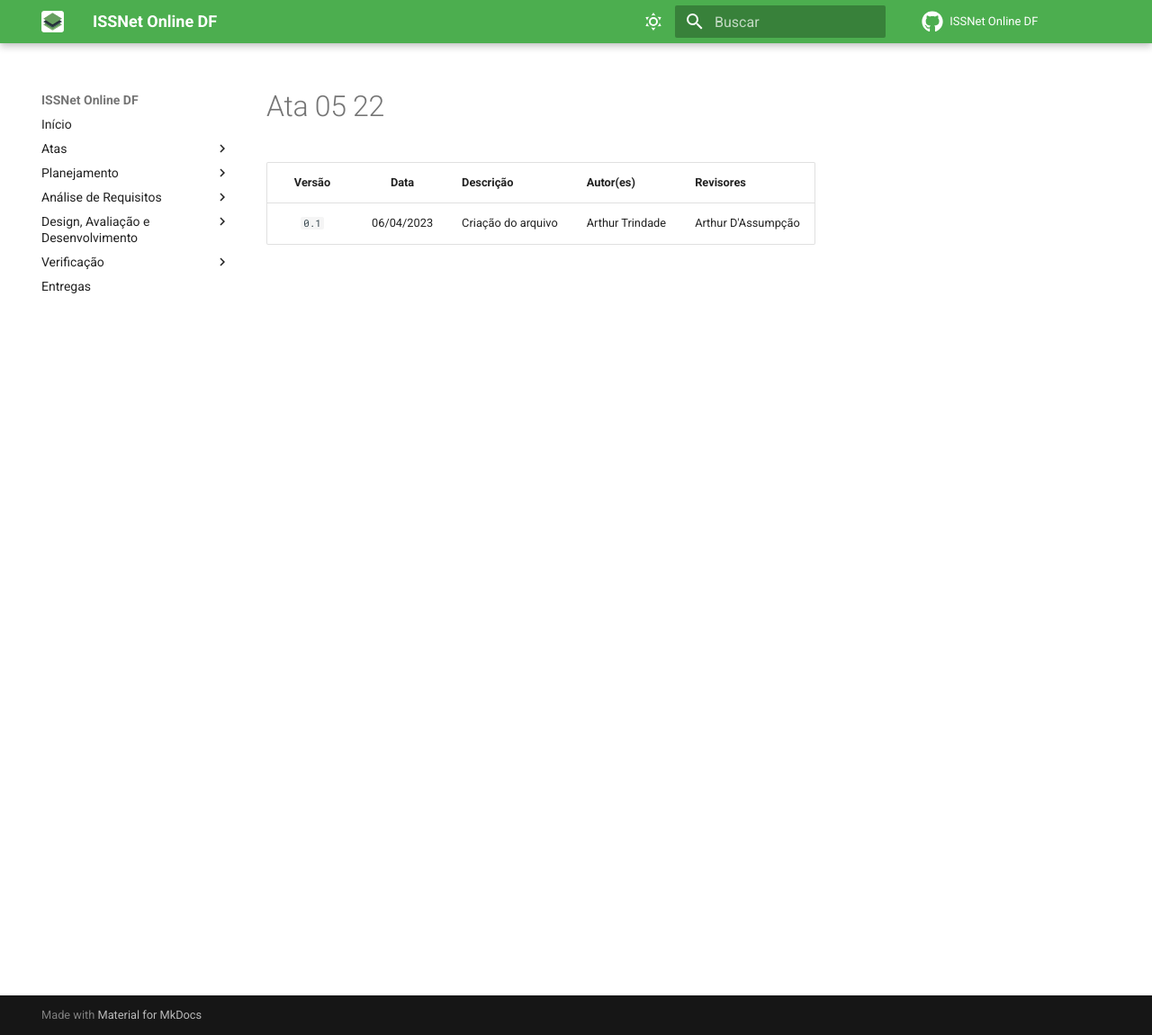
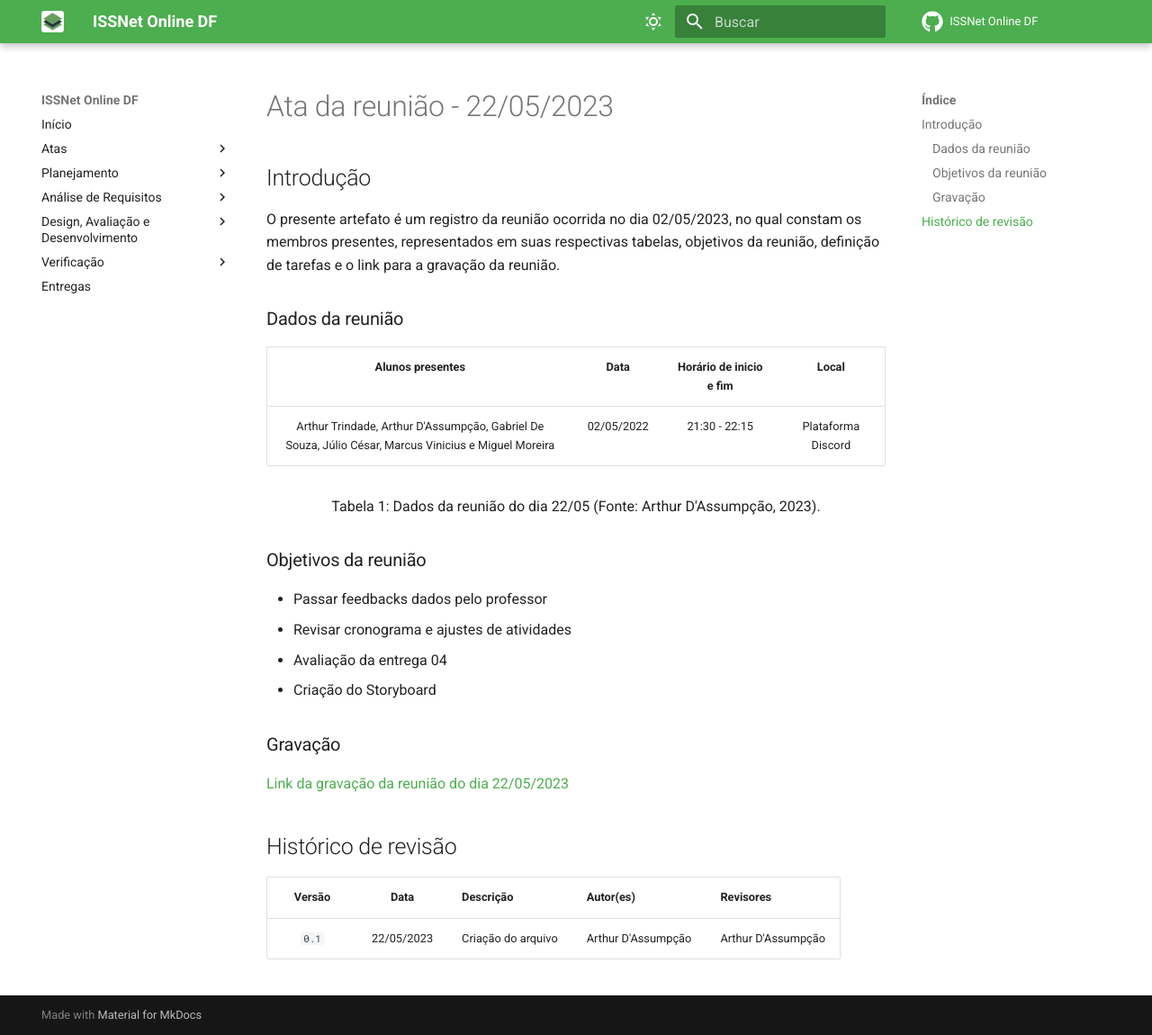
Before and after one commit to Interacao-Humano-Computador/2023.1-ISSNet, an MkDocs documentation site: the page built from gitpages/docs/atas/ata_05_22.md, in a window 1280 px wide and 1150 px high. Shown: the whole window at 90% size. Built offline with MkDocs 1.6.1 and Material for MkDocs 9.7.7, drawn with Linux system fonts in a browser that asks for light colours; comment, search, counter and statistics services are not loaded.

Commit message:
Update ata_05_22.md

```diff
--- a/gitpages/docs/atas/ata_05_22.md
+++ b/gitpages/docs/atas/ata_05_22.md
@@ -1,3 +1,34 @@
+# Ata da reunião - 22/05/2023
+## Introdução
+
+O presente artefato é um registro da reunião ocorrida no dia 02/05/2023, no qual constam os membros presentes, representados em suas respectivas tabelas, objetivos da reunião, definição de tarefas e o link para a gravação da reunião.
+
+### Dados da reunião
+
+|                                    Alunos presentes                                     |    Data    | Horário de inicio e fim |      Local       |
+| :-------------------------------------------------------------------------------------: | :--------: | :---------------------: | :--------------: |
+| Arthur Trindade, Arthur D'Assumpção, Gabriel De Souza, Júlio César, Marcus Vinicius e Miguel Moreira | 02/05/2022 | 21:30 - 22:15 | Plataforma Discord |
+
+<div style="text-align: center">
+<p> Tabela 1: Dados da reunião do dia 22/05 (Fonte: Arthur D'Assumpção, 2023). </p>
+</div>
+
+### Objetivos da reunião
+
+- Passar feedbacks dados pelo professor
+- Revisar cronograma e ajustes de atividades
+- Avaliação da entrega 04
+- Criação do Storyboard
+
+
+
+### Gravação
+
+[Link da gravação da reunião do dia 22/05/2023](https://youtu.be/aNpdHYkpyV8)
+
+
+## Histórico de revisão
+
 | Versão     | Data        | Descrição            | Autor(es)                  | Revisores          |
 | :--------: | :---------: | -------------------- | -------------------------- | ------------------ |
-| `0.1`      |  06/04/2023 | Criação do arquivo   | Arthur Trindade            | Arthur D'Assumpção |
+| `0.1`      |  22/05/2023 | Criação do arquivo   | Arthur D'Assumpção            | Arthur D'Assumpção |
```
